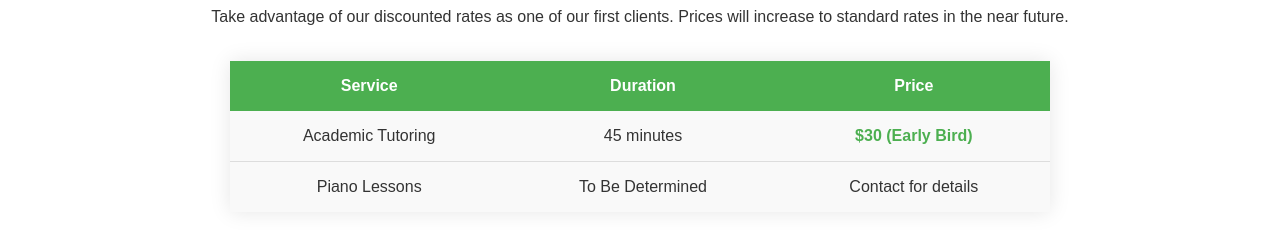
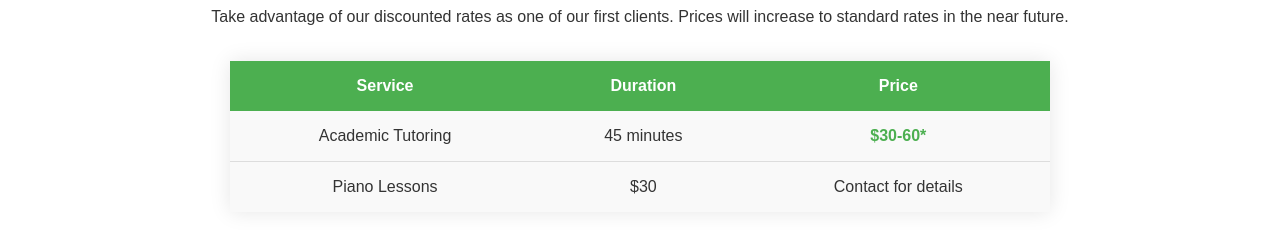
Before and after one commit to laurxd8/prices, a plain HTML site: page index.html in a window 1280 px wide. Shown: the part 274-504 px from the top of the page. Drawn offline with Linux system fonts and the light colour scheme.

Commit message:
Update index.html

```diff
--- a/index.html
+++ b/index.html
@@ -84,11 +84,11 @@
             <tr>
                 <td>Academic Tutoring</td>
                 <td>45 minutes</td>
-                <td class="highlight">$30 (Early Bird)</td>
+                <td class="highlight">$30-60*</td>
             </tr>
             <tr>
                 <td>Piano Lessons</td>
-                <td>To Be Determined</td>
+                <td>$30</td>
                 <td>Contact for details</td>
             </tr>
         </table>
```
